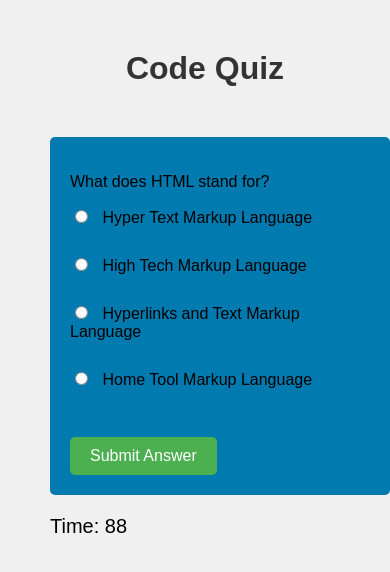
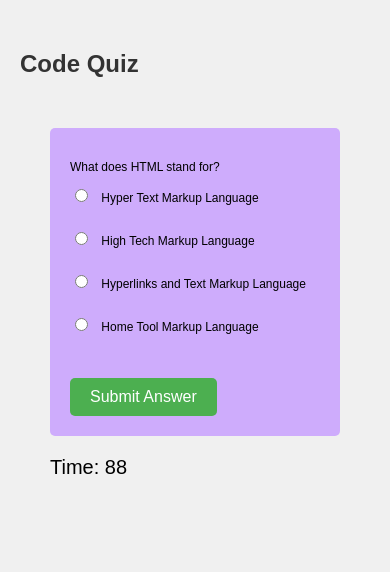
Before and after one commit to gocrushgoals/code-quiz, a plain HTML site: page index.html in a window 390 px wide. Both pictures are taken after a click on the button "Start Quiz". Drawn offline with Linux system fonts and the light colour scheme.

Commit message:
Added media queries to change font size for smaller screens

```diff
--- a/assets/css/style.css
+++ b/assets/css/style.css
@@ -6,7 +6,7 @@ body {
 }
 
 .container {
-    text-align: center;
+    text-align: left;
     margin-top: 50px;
     margin-left: 20px;
 }
@@ -15,7 +15,9 @@ body {
     text-align: left;
     margin-top: 50px;
     margin-left: 50px;
-    background-color: #007aaf;
+    margin-right: 50px;
+    margin-bottom: 20px;
+    background-color: #ceacfc;
     padding: 20px;
     border-radius: 5px;
     margin-bottom: 20px;
@@ -94,3 +96,20 @@ button:hover {
 #submit-score:hover {
     background-color: #007aaf;
 }
+/* Default styles */
+
+/* Styles for devices with a maximum width of 768 pixels */
+@media (max-width: 768px) {
+    /* Adjust styles for smaller screens */
+    body {
+        font-size: 14px;
+    }
+ }
+
+/* Styles for devices with a maximum width of 480 pixels */
+@media (max-width: 480px) {
+    /* Adjust styles for even smaller screens */
+    body {
+        font-size: 12px;
+    }
+}
--- a/assets/js/script.js
+++ b/assets/js/script.js
@@ -163,7 +163,7 @@ document.addEventListener('DOMContentLoaded', function() {
         if (userAnswer === questions[currentQuestionIndex].answer) {
             score++;
         } else {
-            timeLeft -= 10; // Subtract time for incorrect answer
+            timeLeft -= 5; // Subtract time for incorrect answer
             if (timeLeft < 0) timeLeft = 0; // Ensure time doesn't go negative
         }
 
@@ -196,6 +196,5 @@ document.addEventListener('DOMContentLoaded', function() {
         // Implement saving score and initials logic here
         localStorage.setItem('score', score);
         localStorage.setItem('initials', initials);
-        // You may want to redirect the user or show some confirmation message
     }
 });
```
